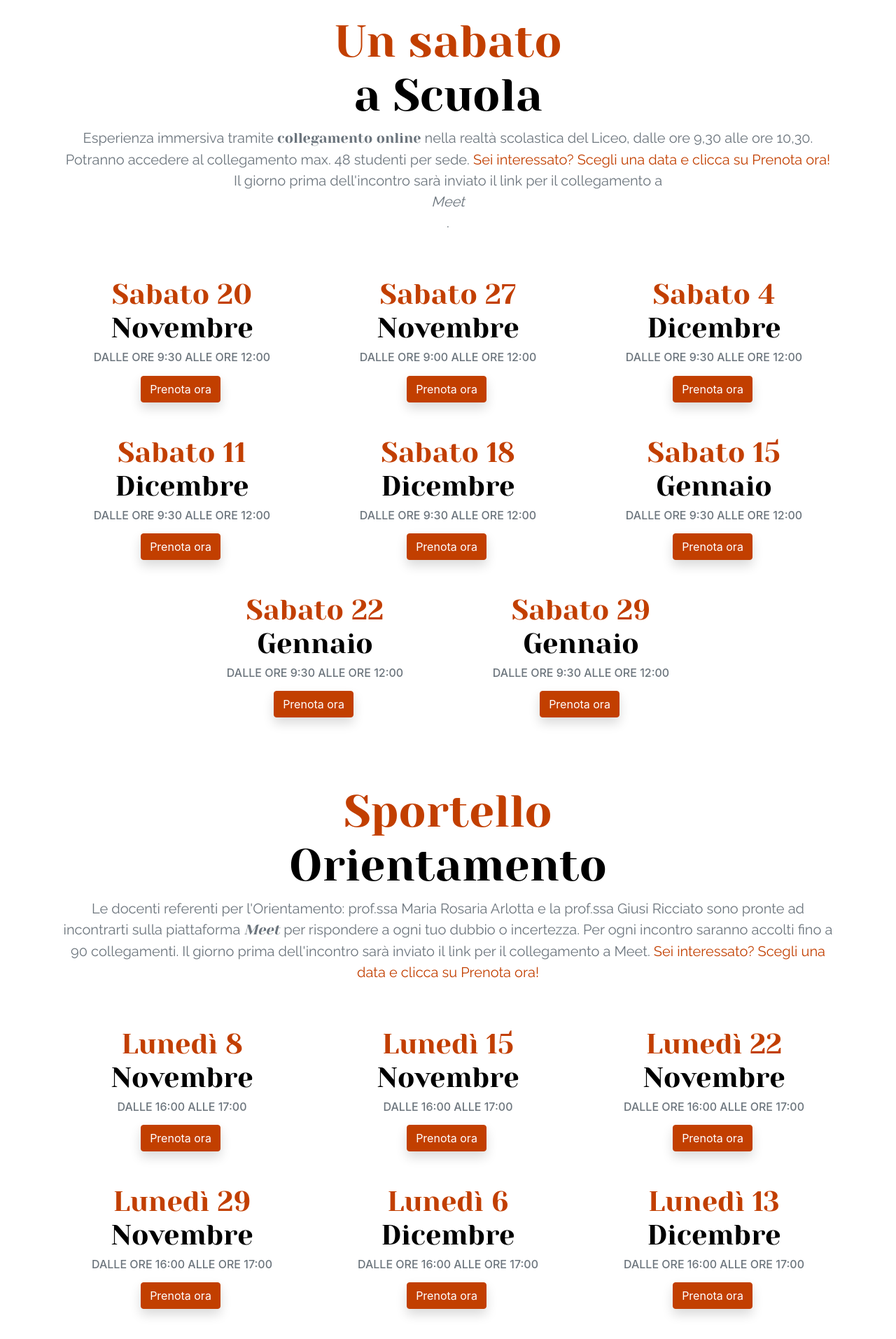
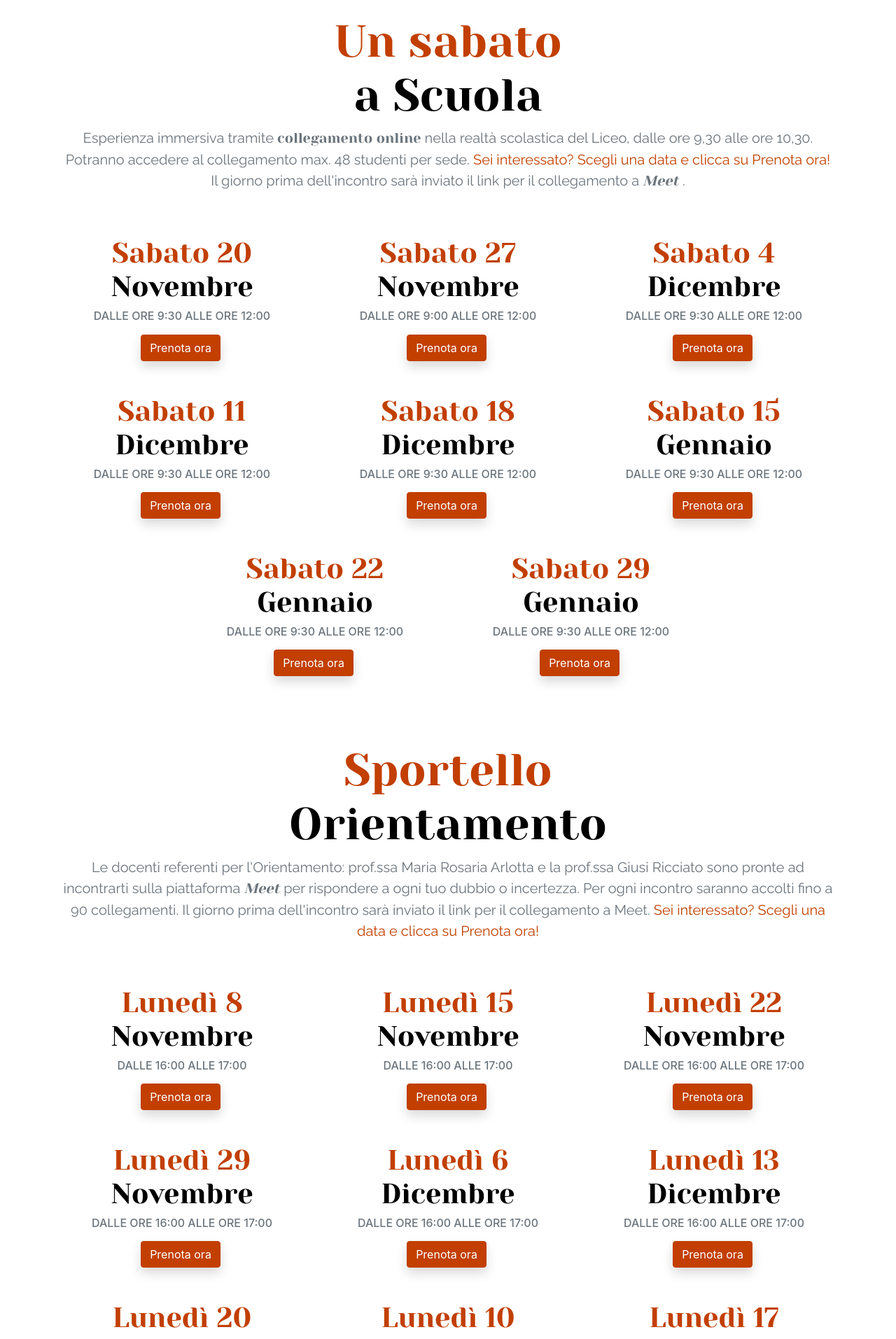
Before and after one commit to PiervitoCreanza/orientamento.liceodegiorgi.edu.it, a Jekyll site: the page built from incontri.html, in a window 1280 px wide. Shown: the part 1516-3429 px from the top of the page at 70% size. Built offline with Jekyll 4.4.1, drawn with Linux system fonts in a browser that asks for light colours.

Commit message:
Updated '_data/incontri.json' via CloudCannon

```diff
--- a/_data/incontri.json
+++ b/_data/incontri.json
@@ -30,7 +30,7 @@
 		},
 		{
 			"titolo": "<span class='text-red'>Un sabato</span></br>a Scuola",
-			"sottotitolo": "Esperienza immersiva tramite <b>collegamento online</b> nella realtà scolastica del Liceo, dalle ore 9,30 alle ore 10,30. Potranno accedere al collegamento max. 48 studenti per sede. <span class='text-red'>Sei interessato? Scegli una data e clicca su Prenota ora!</span></br> Il giorno prima dell'incontro sarà inviato il link per il collegamento a <br> <i>Meet </br> </i>.",
+			"sottotitolo": "Esperienza immersiva tramite <b>collegamento online</b> nella realtà scolastica del Liceo, dalle ore 9,30 alle ore 10,30. Potranno accedere al collegamento max. 48 studenti per sede. <span class='text-red'>Sei interessato? Scegli una data e clicca su Prenota ora!</span></br> Il giorno prima dell'incontro sarà inviato il link per il collegamento a <b> <i>Meet </b> </i>.",
 			"date": [
 				{
 					"giorno": "Sabato 20",
```
